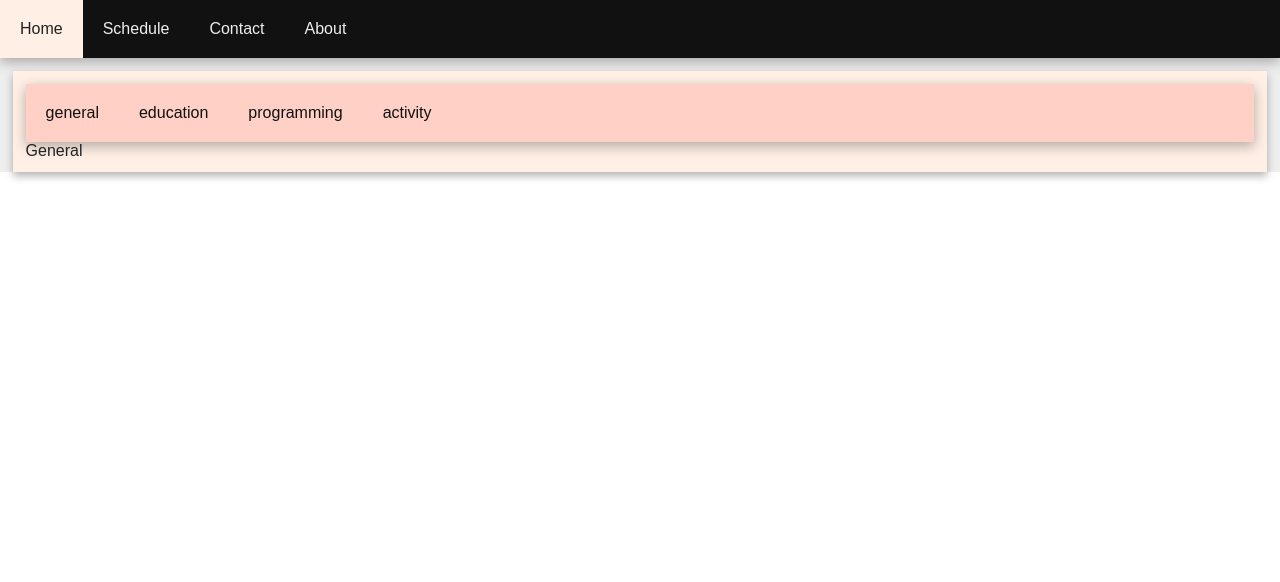
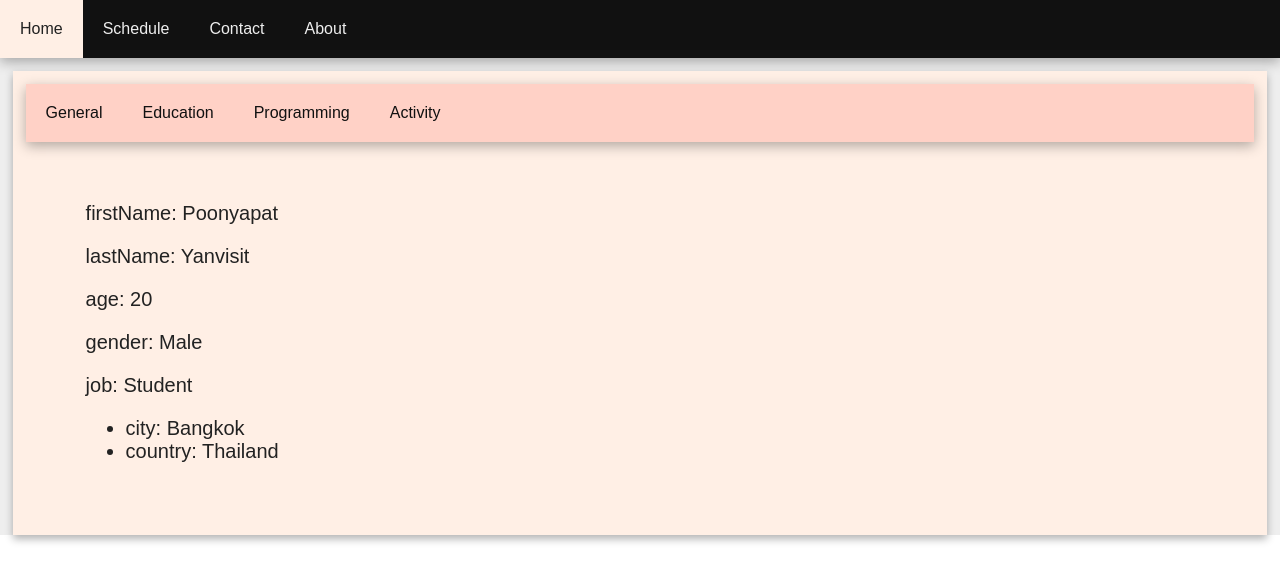
Before and after one commit to poonyapat/React, a React (Create React App) app in the folder react-app/: page / in a window 1280 px wide. Shown: the top 582 px of the page. Built offline with nearby package versions, Linux system fonts and the light colour scheme.

Commit message:
add Content detail and change type->name

```diff
--- a/react-app/src/Profile.js
+++ b/react-app/src/Profile.js
@@ -7,7 +7,7 @@ class Profile extends Component {
         super(props)
         this.state = {
             general: {
-                type: "general",
+                name: "General",
                 firstName: "Poonyapat",
                 lastName: "Yanvisit",
                 age: 20,
@@ -19,7 +19,7 @@ class Profile extends Component {
                 }
             },
             education: {
-                type: "education",
+                name: "Education",
                 primarySchool: "Bangkok Christian College",
                 secondarySchool: "Bangkok Christian College",
                 bachelorsDegree: {
@@ -29,7 +29,7 @@ class Profile extends Component {
                 }
             },
             programming: {
-                type: "programming",
+                name: "Programming",
                 programmingLanguage: {
                     python: "Pandas, Matplotlib and On Studying",
                     java: "Javafx and Maven",
@@ -43,7 +43,7 @@ class Profile extends Component {
                 }
             },
             activity: {
-                type: "activity",
+                name: "Activity",
                 game: ["League of Legend: Ex-Proleague", "Overwatch"],
                 book: ["Novel", "Manga"],
                 bookType: ["Fantasy", "Action", "Drama", "Comedy", "Romance"],
@@ -58,21 +58,25 @@ class Profile extends Component {
 
     setContent(content) {
         this.setState({
-            selectingContent: content.type
+            selectingContent: content
         })
+    }
+
+    componentDidMount(){
+        this.setContent(this.state.general)
     }
 
     render() {
         return (
-            <div class="content">
-                <ul class="alpha_ul">
+            <div className="content">
+                <ul className="alpha_ul">
                     <ContentSelector content={this.state.general} selector={this.setContent} />
                     <ContentSelector content={this.state.education} selector={this.setContent} />
                     <ContentSelector content={this.state.programming} selector={this.setContent} />
                     <ContentSelector content={this.state.activity} selector={this.setContent} />
                 </ul>
                 <div>
-                    {this.state.selectingContent}
+                    <Content content={this.state.selectingContent} />
                 </div>
             </div>
         );
@@ -94,9 +98,52 @@ class ContentSelector extends Component {
 
     render() {
         return (
-            <li class="alpha_li" onClick={this.changeContent}> {this.state.content.type} </li>
+            <li className="alpha_li" onClick={this.changeContent}> {this.state.content.name} </li>
         )
     }
 }
 
+
+class Content extends Component {
+    constructor(props) {
+        super(props)
+    }
+
+    render() {
+        // const content = <p>hello</p>
+        const content = Object.entries(this.props.content).map(([key, value]) => {
+            if (key === "name")
+                return;
+            if (Array.isArray(value))
+                return (
+                    <div>
+                        <p> {key} </p>
+                        <ul>{
+                            Object.entries(value).map(([key, value]) => {
+                                return <li>{value.toString()}</li>
+                            })
+                        }
+                        </ul>
+                    </div>
+                )
+            if (typeof (value) === "object")
+                return (
+                    <ul>{
+                        Object.entries(value).map(([key, value]) => {
+                            return <li>{key}: {value.toString()}</li>
+                        })
+                    }</ul>
+                )
+            return <p>{key}: {value.toString()}</p>
+        })
+
+        return (
+            <div className="content_detail">
+                {content}
+            </div>
+        )
+    }
+
+}
+
 export default Profile;
```
